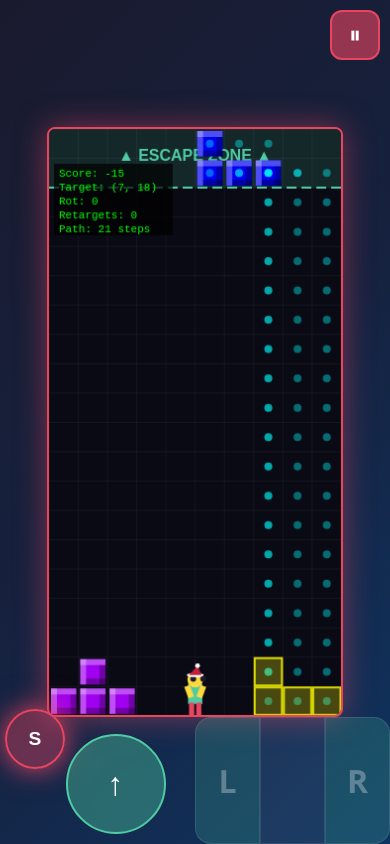
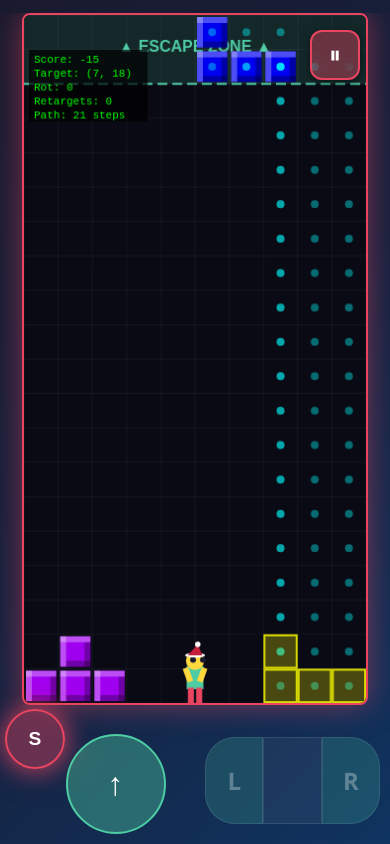
Before and after one commit to dsent/artifacts, a website with bundled scripts: page artifacts/tetromino-escape/index.html in a window 390 px wide. Both pictures are taken after a click on the button "START GAME". Built offline with nearby package versions, Linux system fonts and the light colour scheme; files whose address does not match are found by name.

Commit message:
ui: mobile view improvements

```diff
--- a/artifacts/tetromino-escape/css/style.css
+++ b/artifacts/tetromino-escape/css/style.css
@@ -7,6 +7,7 @@
 body {
   background: linear-gradient(135deg, #1a1a2e 0%, #16213e 50%, #0f3460 100%);
   min-height: 100vh;
+  min-height: 100dvh;
   display: flex;
   justify-content: center;
   align-items: center;
@@ -425,6 +426,7 @@ body {
   left: 0;
   width: 100vw;
   height: 100vh;
+  height: 100dvh;
   pointer-events: none;
   z-index: 100;
 }
@@ -434,12 +436,12 @@ body {
 }
 
 .touch-pause-btn {
-  position: absolute;
-  top: 10px;
-  right: 10px;
+  position: fixed;
+  top: 30px;
+  right: 30px;
   width: 50px;
   height: 50px;
-  background: rgba(233, 69, 96, 0.6);
+  background: rgba(233, 69, 96, 0.4);
   border: 2px solid #e94560;
   border-radius: 12px;
   color: white;
@@ -453,10 +455,11 @@ body {
   backdrop-filter: blur(10px);
   transition: all 0.2s ease;
   z-index: 101;
+  box-shadow: 0 2px 10px rgba(0, 0, 0, 0.5);
 }
 
 .touch-pause-btn:active {
-  background: rgba(233, 69, 96, 0.8);
+  background: rgba(233, 69, 96, 0.7);
   transform: scale(0.95);
 }
 
@@ -573,6 +576,8 @@ body {
   height: 100%;
   display: flex;
   position: relative;
+  padding: 20px 10px;
+  box-sizing: border-box;
 }
 
 .joystick-zone {
@@ -581,15 +586,16 @@ body {
   align-items: center;
   justify-content: center;
   color: rgba(255, 255, 255, 0.3);
-  font-size: 2em;
+  font-size: 1.5em;
   font-weight: bold;
   border: 1px solid rgba(255, 255, 255, 0.1);
   transition: all 0.15s ease;
+  height: 100%;
 }
 
 .joystick-left {
   background: rgba(78, 204, 163, 0.2);
-  border-radius: 16px 0 0 16px;
+  border-radius: 30px 0 0 30px;
 }
 
 .joystick-center {
@@ -598,7 +604,7 @@ body {
 
 .joystick-right {
   background: rgba(78, 204, 163, 0.2);
-  border-radius: 0 16px 16px 0;
+  border-radius: 0 30px 30px 0;
 }
 
 #touchJoystick.active-left .joystick-left {
@@ -658,7 +664,7 @@ body {
 
 @media (max-width: 768px) {
   body {
-    align-items: center;
+    align-items: flex-start;
     justify-content: center;
     padding: 0;
   }
@@ -668,19 +674,20 @@ body {
     gap: 0;
     width: 100vw;
     height: 100vh;
+    height: 100dvh;
     align-items: center;
-    justify-content: center;
+    justify-content: flex-start;
     overflow: hidden;
+    padding-top: 1.5vh;
   }
 
   .game-wrapper {
     display: flex;
-    align-items: center;
+    align-items: flex-start;
     justify-content: center;
     width: 100%;
     height: 100%;
     max-width: 100vw;
-    max-height: 100vh;
     overflow: hidden;
   }
 
--- a/artifacts/tetromino-escape/index.html
+++ b/artifacts/tetromino-escape/index.html
@@ -2,7 +2,10 @@
 <html lang="en">
   <head>
     <meta charset="UTF-8" />
-    <meta name="viewport" content="width=device-width, initial-scale=1.0" />
+    <meta name="viewport" content="width=device-width, initial-scale=1.0, maximum-scale=1.0, user-scalable=no, viewport-fit=cover" />
+    <meta name="mobile-web-app-capable" content="yes" />
+    <meta name="apple-mobile-web-app-capable" content="yes" />
+    <meta name="apple-mobile-web-app-status-bar-style" content="black-translucent" />
     <title>Tetromino Escape</title>
     <link rel="stylesheet" href="css/style.css" />
   </head>
--- a/artifacts/tetromino-escape/js/main.js
+++ b/artifacts/tetromino-escape/js/main.js
@@ -171,10 +171,13 @@ document.addEventListener("DOMContentLoaded", async () => {
   // Responsive canvas sizing (after game is initialized)
   function resizeCanvas() {
     if (isMobile) {
-      // Calculate available space (accounting for touch controls at bottom)
-      const touchControlHeight = Math.max(window.innerHeight * 0.2, 100);
-      const availableHeight = window.innerHeight - touchControlHeight - 60; // 60px for pause button
-      const availableWidth = window.innerWidth - 20; // Small margin
+      // Touch control dimensions - balanced with top margin for equal spacing
+      const touchControlHeight = Math.max(window.innerHeight * 0.165, 135);
+      const topMargin = 0; // Handled by CSS padding on container
+
+      // Try to reserve space for touch controls first
+      let availableHeight = window.innerHeight - touchControlHeight - topMargin - (window.innerHeight * 0.015); // Account for top padding
+      let availableWidth = window.innerWidth;
 
       // Maintain 10:20 aspect ratio (width:height = 1:2)
       const aspectRatio = 1 / 2;
@@ -182,12 +185,24 @@ document.addEventListener("DOMContentLoaded", async () => {
 
       if (availableWidth / availableHeight > aspectRatio) {
         // Height is the limiting factor
-        newHeight = Math.min(availableHeight, window.innerHeight * 0.7);
+        newHeight = availableHeight;
         newWidth = newHeight * aspectRatio;
       } else {
         // Width is the limiting factor
-        newWidth = Math.min(availableWidth, window.innerWidth * 0.9);
+        newWidth = availableWidth;
         newHeight = newWidth / aspectRatio;
+      }
+
+      // If the canvas would be too small (less than 300px height), allow overlay
+      if (newHeight < 300) {
+        availableHeight = window.innerHeight - topMargin;
+        if (availableWidth / availableHeight > aspectRatio) {
+          newHeight = availableHeight;
+          newWidth = newHeight * aspectRatio;
+        } else {
+          newWidth = availableWidth;
+          newHeight = newWidth / aspectRatio;
+        }
       }
 
       CANVAS.width = newWidth;
```
